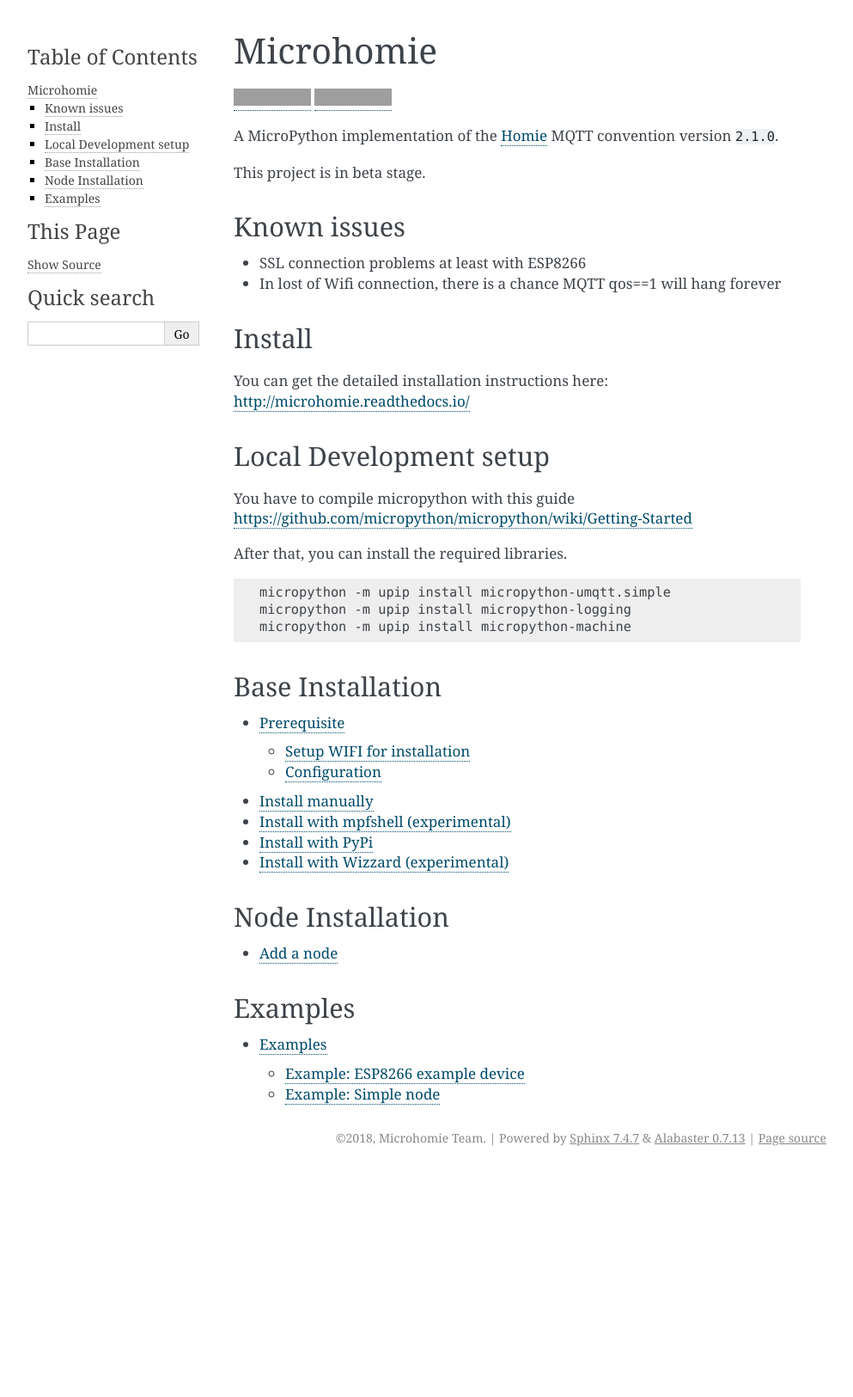
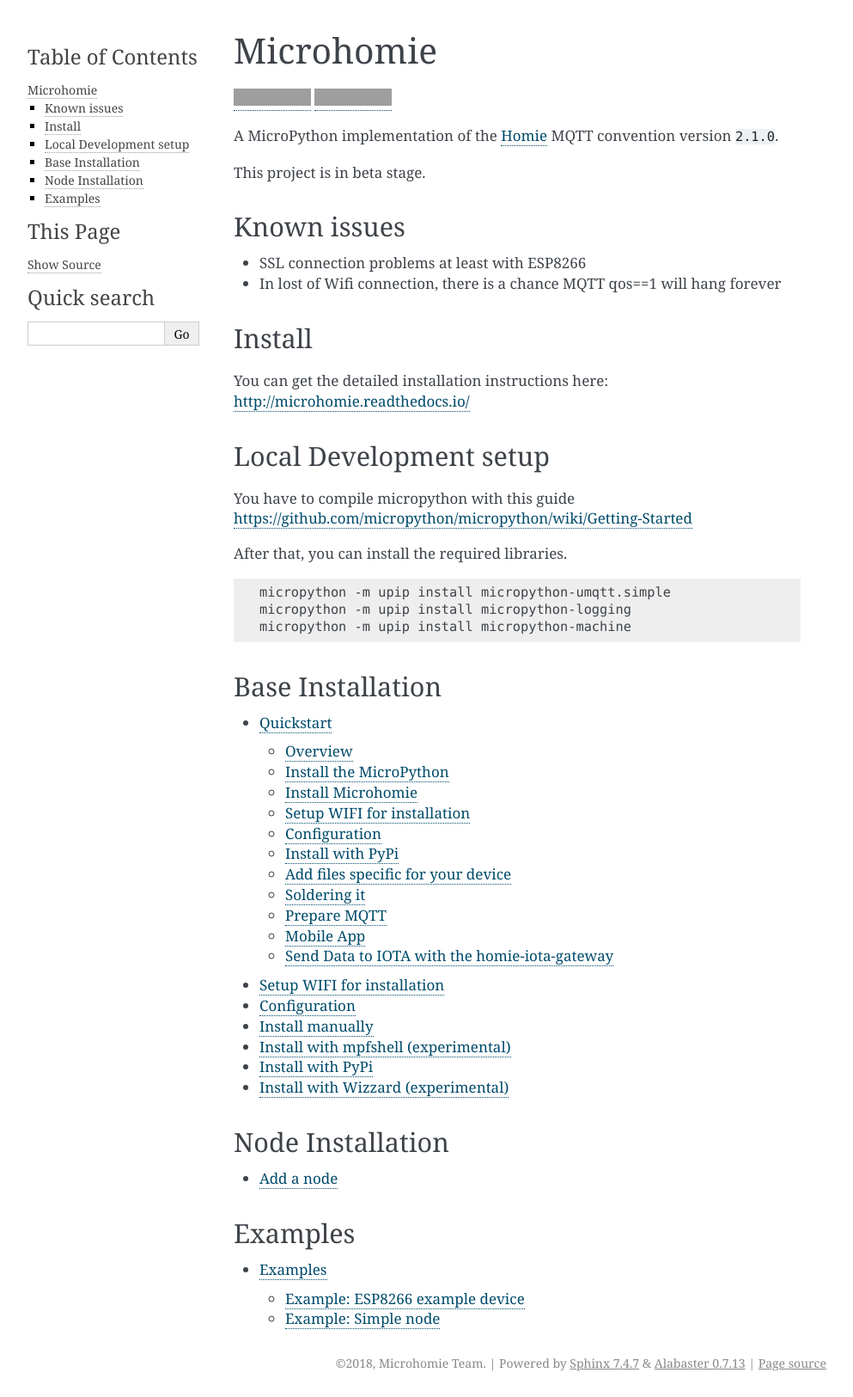
Before and after one commit to microhomie/microhomie, a Sphinx documentation site: the page built from docs/index.rst, in a window 1280 px wide. Shown: the whole page at 86% size, without its empty margins (148-1141 px from the left). Built offline with Sphinx 7.4.7, drawn with Linux system fonts in a browser that asks for light colours; before the commit the page ends 1363 px from its top, so only the background shows below that; some of the changed lines change nothing that is shown; grey boxes are pictures that could not be loaded.

Commit message:
added quickstart, more documentation work

```diff
--- a/docs/index.rst
+++ b/docs/index.rst
@@ -3,16 +3,17 @@
 
 
 Base Installation
-------------
+-----------------
 
 .. toctree::
    :maxdepth: 2
    :glob:
 
+   quickstart
    installation_base/*
 
 Node Installation
-------------
+-----------------
 
 .. toctree::
    :maxdepth: 2
--- a/docs/installation_base/_index.rst
+++ b/docs/installation_base/_index.rst
@@ -1,6 +1,3 @@
-Prerequisite
-~~~~~~~~~~~~
-
 
 Setup WIFI for installation
 -----------------------------
--- a/docs/installation_base/manual.rst
+++ b/docs/installation_base/manual.rst
@@ -1,5 +1,5 @@
 Install manually
-~~~~~~~~~~~~~~~~~~~~~
+-----------------
 
 Use your favorite MicroPython remote shell like `rshell <https://github.com/dhylands/rshell>`_, `mpfshell <https://github.com/wendlers/mpfshell>`_ or `ampy <https://github.com/adafruit/ampy>`_ to copy Microhomie to your device.
 
--- a/docs/installation_base/mpfshell.rst
+++ b/docs/installation_base/mpfshell.rst
@@ -1,5 +1,5 @@
 Install with mpfshell (experimental)
-~~~~~~~~~~~~~~~~~~~~~~~~~~~~~~~~~~~~~
+-------------------------------------
 
 With mpfshell you can execute our mpfshell-script ``install.mpf`` to install Microhomie on your device. Clone this repository and run::
 
--- a/docs/installation_base/pypi.rst
+++ b/docs/installation_base/pypi.rst
@@ -1,5 +1,5 @@
 Install with PyPi
-~~~~~~~~~~~~~~~~~
+-----------------
 
 We provide PyPi packages for easier installation on your device. Open the REPL from your device, make sure your device wlan is up and your device has access to the internet, import upip and install microhomie:
 
--- a/docs/installation_base/wizzard.rst
+++ b/docs/installation_base/wizzard.rst
@@ -1,2 +1,2 @@
 Install with Wizzard (experimental)
-~~~~~~~~~~~~~~~~~~~~~~~~~~~~~~~~~~~
+------------------------------------
--- /dev/null
+++ b/docs/quickstart.rst
@@ -0,0 +1,139 @@
+Quickstart
+==========
+
+Overview
+--------
+
+
+This project consists of 3 main components:
+
+- the Microhomie sensor (hardware and software)
+- the MQTT server (selfhosted or you can use a service, see below)
+- the homie -> IOTA gateway (selfhosted)
+
+First, take a look at this awesome architectural drawing:
+
+.. image:: _static/images/architecture.png
+
+This guide will take care of the purple ESP32 / Microhomie device with the requried hardware and software.
+
+
+Install the MicroPython
+------------------------
+
+For now, follow this tutorial (https://www.cnx-software.com/2017/10/16/esp32-micropython-tutorials/) to install MicroPython on the ESP. Please remember to use the latest version of the ESP software during the installation.
+
+.. important::  On some boards, the installation of MicroPython will fail with an "connection timeout" if you have any wires attached to the board. This depends on your board and you have to detach all wires except power for the basic installation to work. This is only relevant for the installation of MicroPython and not Microhomie.
+
+Once the installation is successful and you are able to execute python code on the ESP32, you can install Microhomie.
+
+Install Microhomie
+------------------------
+
+Microhomie is split in two parts, the base package and a node package with additional functions. We require the DHT22 node from the node package for this tutorial.
+
+We provide some example nodes in the https://github.com/microhomie/micropython-homie-nodes repository. Most of these nodes can be used out of the box to publish data.
+
+The base package and the node package can be installed via PyPi or manual. As of the time of this writing, the PyPi way of installing is prefered.
+
+
+
+.. include:: installation_base/_index.rst
+
+
+.. include:: installation_base/pypi.rst
+
+
+
+Add files specific for your device
+-----------------------------------------
+You now have Micropython adn Microhomie installed. The stage is set!
+
+Please copy a new `main.py` file on the device::
+
+    import utime
+    import settings
+
+    from homie.node.dht22 import DHT22
+    from homie import HomieDevice
+
+
+    # Homie device setup
+    homie_device = HomieDevice(settings)
+    homie_device.add_node(DHT22(interval=60, pin=2))
+    homie_device.publish_properties()
+
+    while True:
+        # Push the new data to MQTT
+        homie_device.publish_data()
+        # Sleep a little bit
+        utime.sleep(1)
+
+
+
+
+Soldering it
+--------------
+
+You need the following hardware:
+
+- ESP32 NodeMCU (Amazon referral link de: http://amzn.to/2En655Q / en: http://amzn.to/2GUmdKz)
+- 10 k Ohm resistor
+- DHT22 (Amazon referral link de: http://amzn.to/2FU84f4 / en: http://amzn.to/2FUg0wY)
+- Wires
+
+You don't have to get the stuff on Amazon. Other places are cheaper, Amazon is just easier and for general reference.
+
+Wire it all up:
+
+.. image:: _static/images/dht22_wire.jpg
+
+The final result will look something like this. This includes the DHT22 for temperature and humidity AND the SDS011 for airquality which is not part of this quickstart but can be added later on as you can see:
+
+
+
+Prepare MQTT
+---------------
+
+Checkout mosquitto MQTT Server (https://mosquitto.org/) if you want to host a server yourself or head over to IO Adafruit(https://io.adafruit.com/), createn an account and use their MQTT API(https://learn.adafruit.com/adafruit-io/mqtt-api).
+
+If everything is setup correctly, the data will then be pushed to the MQTT server in the homie format. Take a look at the homie documentation(https://github.com/marvinroger/homie) to get an idea of the possibilities. ::
+
+    homie/686f6d6965/temperature/$type → temperature
+    homie/686f6d6965/temperature/$name → Bedroom Temperature Node
+    homie/686f6d6965/temperature/$properties → degrees
+    homie/686f6d6965/temperature/degrees/$settable → false
+    homie/686f6d6965/temperature/degrees/$unit → C
+    homie/686f6d6965/temperature/degrees/$datatype → float
+    homie/686f6d6965/temperature/degrees/$name → Bedroom Temperature
+    homie/686f6d6965/temperature/degrees/$format → -20.0:60
+    homie/686f6d6965/temperature/degrees → 12.07
+
+    homie/686f6d6965/humidity/$type → humidity
+    homie/686f6d6965/humidity/$name → Bedroom Humidity Node
+    homie/686f6d6965/humidity/$properties → percentage
+    homie/686f6d6965/humidity/percentage/$settable → false
+    homie/686f6d6965/humidity/percentage/$unit → %
+    homie/686f6d6965/humidity/percentage/$datatype → integer
+    homie/686f6d6965/humidity/percentage/$name → Bedroom Humidity
+    homie/686f6d6965/humidity/percentage/$format → 0:100
+    homie/686f6d6965/humidity/percentage → 79
+
+Mobile App
+-------------
+
+You can chose from multiple Apps for Android / iOS / Desktop to display the sensor data. You have to subscribe to the topics you are interested in, for example `homie/686f6d6965/humidity/percentage` and `homie/686f6d6965/temperature/degrees`.
+
+- MQTT Dash: https://play.google.com/store/apps/details?id=net.routix.mqttdash
+
+.. image:: _static/images/mobileapp.png
+
+
+Send Data to IOTA with the homie-iota-gateway
+-------------------------------------------------
+
+This is still the great unknown. The good news is, the data can be gathered with Microhomie in the Homie format (or by other systems!) and its waiting in MQTT.
+
+We already have boilerplate code in place, which subscribes in real time to updates of the data in MQTT and it can be configured. We just need the "push to IOTA" part when the data marketplace is public!
+
+You can follow the final development on Github https://github.com/microhomie/homie-iota
```
Also changed, not shown: docs/_static/images/architecture.png (added), docs/_static/images/dht22_wire.jpg (added), docs/_static/images/mobileapp.png (added).
